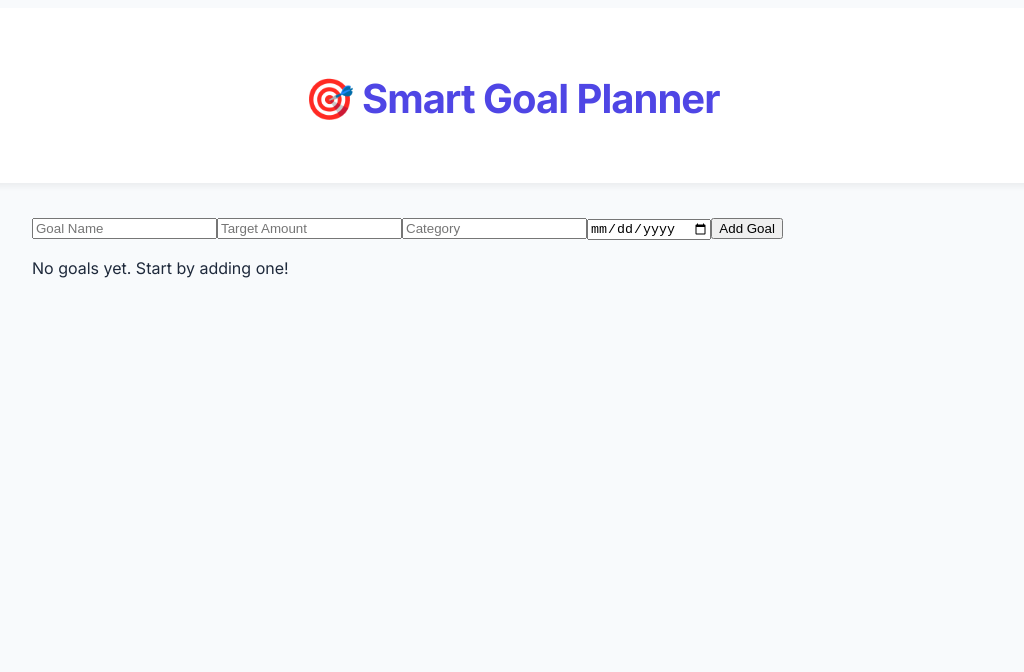
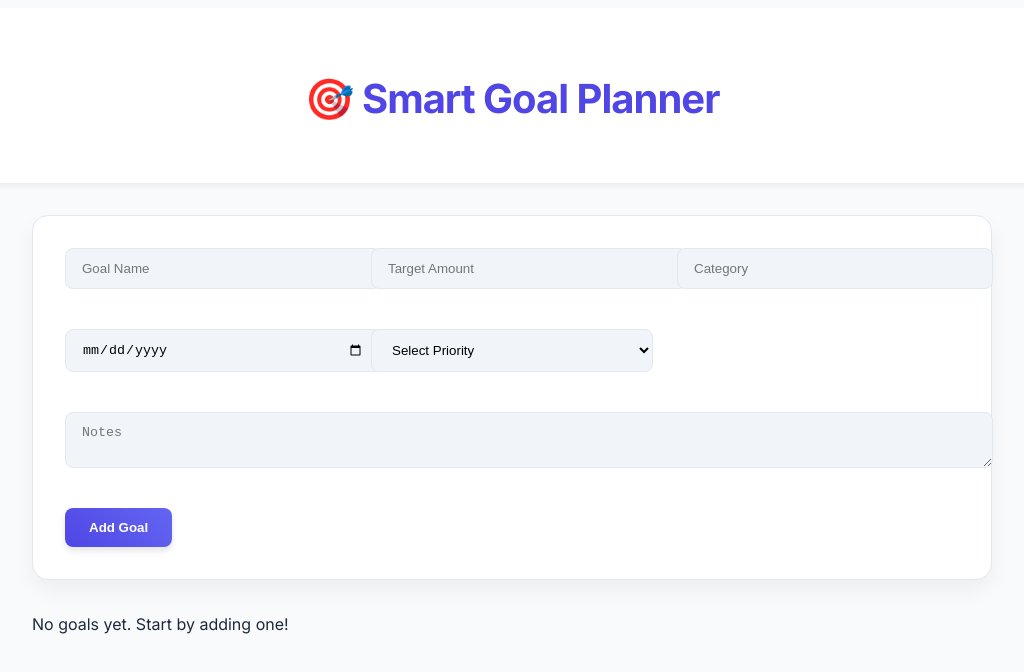
Before and after one commit to LyonHunchoNganga/smart-goal-planner, a React (Vite) app: page / in a window 1280 px wide. Shown: the top 672 px of the page, without its empty margins (128-1152 px from the left). Built offline with nearby package versions, Linux system fonts and the light colour scheme; data requests are answered from the project's data file.

Commit message:
style(GoalForm): update component styling and layout

```diff
--- a/src/components/GoalForm.jsx
+++ b/src/components/GoalForm.jsx
@@ -1,77 +1,83 @@
-import { useState } from "react";
+import { useForm } from "react-hook-form";
 
 export default function GoalForm({ onSubmit, initialData = {} }) {
-  const [goal, setGoal] = useState({
-    name: initialData.name || "",
-    targetAmount: initialData.targetAmount || "",
-    savedAmount: initialData.savedAmount || 0,
-    category: initialData.category || "",
-    deadline: initialData.deadline || "",
-    createdAt: initialData.createdAt || new Date().toISOString()
+  const { register, handleSubmit, formState: { errors }, reset } = useForm({
+    defaultValues: initialData
   });
 
-  const handleChange = (e) => {
-    const { name, value } = e.target;
-    setGoal(prev => ({
-      ...prev,
-      [name]: name === "targetAmount" ? Number(value) : value
-    }));
+  const onFormSubmit = (data) => {
+    const goalData = {
+      ...data,
+      currentAmount: initialData.currentAmount || 0,
+      status: initialData.status || "in-progress",
+      createdAt: initialData.createdAt || new Date().toISOString(),
+      updatedAt: new Date().toISOString(),
     };
-
-  const handleSubmit = (e) => {
-    e.preventDefault();
-    onSubmit(goal);
-    // Reset only if creating new
+    onSubmit(goalData);
     if (!initialData.name) {
-      setGoal({
-        name: "",
-        targetAmount: "",
-        savedAmount: 0,
-        category: "",
-        deadline: "",
-        createdAt: new Date().toISOString()
-      });
+      reset();
     }
   };
 
   return (
-    <form onSubmit={handleSubmit} className="bg-white p-4 rounded-xl shadow mb-4">
+    <form onSubmit={handleSubmit(onFormSubmit)} className="card goal-form">
+      <div className="form-grid">
+        <div className="form-group">
           <input
             type="text"
-        name="name"
-        value={goal.name}
-        onChange={handleChange}
             placeholder="Goal Name"
-        required
-        className="block w-full p-2 mb-2 border rounded"
+            className="input"
+            {...register("name", { required: "Goal name is required" })}
           />
+          {errors.name && <p className="error-message">{errors.name.message}</p>}
+        </div>
+        <div className="form-group">
           <input
             type="number"
-        name="targetAmount"
-        value={goal.targetAmount}
-        onChange={handleChange}
             placeholder="Target Amount"
-        required
-        className="block w-full p-2 mb-2 border rounded"
+            className="input"
+            {...register("targetAmount", { required: "Target amount is required", valueAsNumber: true })}
           />
+          {errors.targetAmount && <p className="error-message">{errors.targetAmount.message}</p>}
+        </div>
+        <div className="form-group">
           <input
             type="text"
-        name="category"
-        value={goal.category}
-        onChange={handleChange}
             placeholder="Category"
-        required
-        className="block w-full p-2 mb-2 border rounded"
+            className="input"
+            {...register("category", { required: "Category is required" })}
           />
+          {errors.category && <p className="error-message">{errors.category.message}</p>}
+        </div>
+        <div className="form-group">
           <input
             type="date"
-        name="deadline"
-        value={goal.deadline}
-        onChange={handleChange}
-        required
-        className="block w-full p-2 mb-2 border rounded"
+            className="input"
+            {...register("deadline", { required: "Deadline is required" })}
           />
-      <button type="submit" className="bg-blue-600 text-white px-4 py-2 rounded">
+          {errors.deadline && <p className="error-message">{errors.deadline.message}</p>}
+        </div>
+        <div className="form-group">
+          <select
+            className="input"
+            {...register("priority", { required: "Priority is required" })}
+          >
+            <option value="">Select Priority</option>
+            <option value="low">Low</option>
+            <option value="medium">Medium</option>
+            <option value="high">High</option>
+          </select>
+          {errors.priority && <p className="error-message">{errors.priority.message}</p>}
+        </div>
+        <div className="form-group full-width">
+          <textarea
+            placeholder="Notes"
+            className="input"
+            {...register("notes")}
+          />
+        </div>
+      </div>
+      <button type="submit" className="btn btn-primary">
         {initialData.name ? "Update Goal" : "Add Goal"}
       </button>
     </form>
```
Lines whose indentation alone changed are shown as unchanged.
